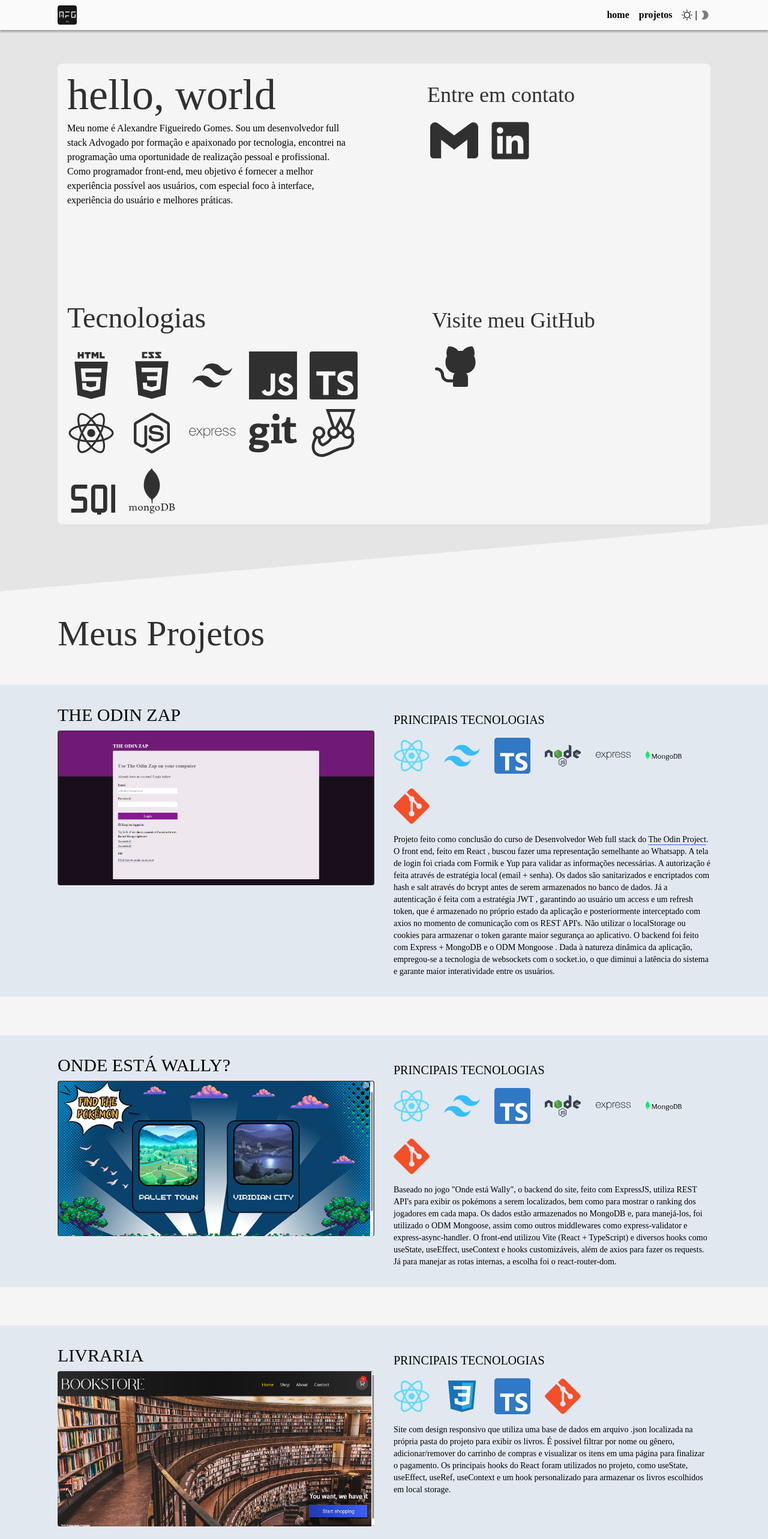
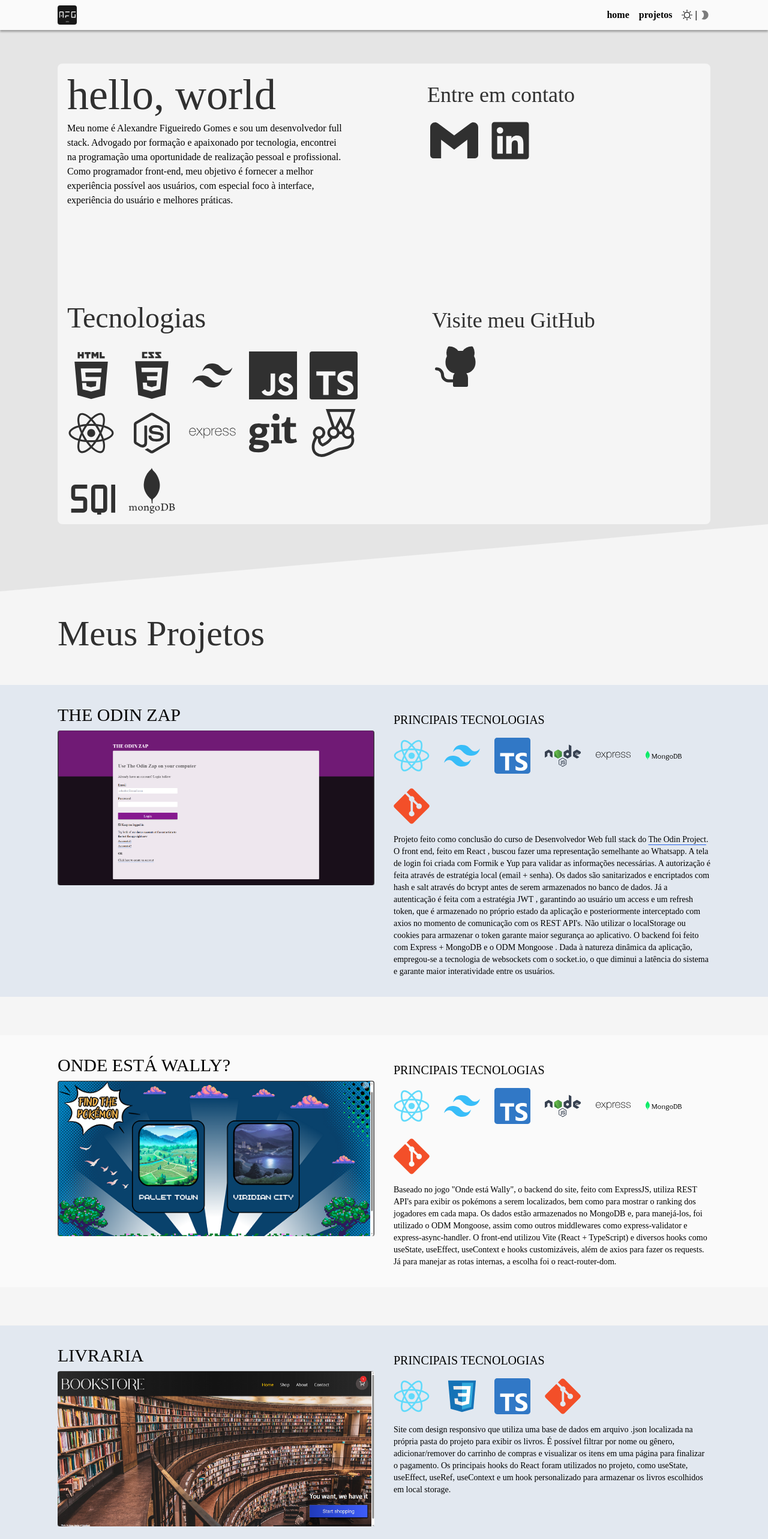
Before and after one commit to alefgomes0/my-portfolio, a React (Vite) app: page / in a window 1280 px wide. Shown: the top 2566 px of the page at 60% size. Built offline with nearby package versions, Linux system fonts and the light colour scheme; no server answers; a web font is replaced by a local one.

Commit message:
Muda o esquema de cores dos projetos

```diff
--- a/src/components/Apresentacao/Apresentacao.tsx
+++ b/src/components/Apresentacao/Apresentacao.tsx
@@ -25,10 +25,10 @@ export const Apresentacao = () => {
           hello, world
         </h2>
         <p className="sm:text-sm lg:text-base xs:text-lg font-[metropolislight]">
-          Meu nome é Alexandre Figueiredo Gomes. Sou um desenvolvedor{" "}
+          Meu nome é Alexandre Figueiredo Gomes e sou um desenvolvedor{" "}
           <span className="font-[metropolisbold] dark:text-white">
             full stack
-          </span>{" "}
+          </span>.{" "}
           Advogado por formação e apaixonado por tecnologia, encontrei na
           programação uma oportunidade de realização pessoal e profissional.
           Como programador front-end, meu objetivo é fornecer a melhor
--- a/src/components/Projeto/Projeto.tsx
+++ b/src/components/Projeto/Projeto.tsx
@@ -18,7 +18,7 @@ export const Projeto = ({
   const [zoomIn, setZoomIn] = useState(false);
 
   return (
-    <div className="dark:bg-neutral-800 grid grid-cols-1 md:grid-cols-2 grid-rows-[auto_1fr] gap-x-2 md:gap-x-8 gap-y-2 bg-slate-200 px-8 md:px-24 py-8">
+    <div className="dark:odd:bg-neutral-800 dark:even:bg-[#484848] odd:bg-slate-200 even:bg-neutral-50 grid grid-cols-1 md:grid-cols-2 grid-rows-[auto_1fr] gap-x-2 md:gap-x-8 gap-y-2 px-8 md:px-24 py-8">
       <h3 className="row-start-1 row-end-2 col-start-1 col-end-2 text-2xl md:text-3xl">
         {title}
       </h3>
```
